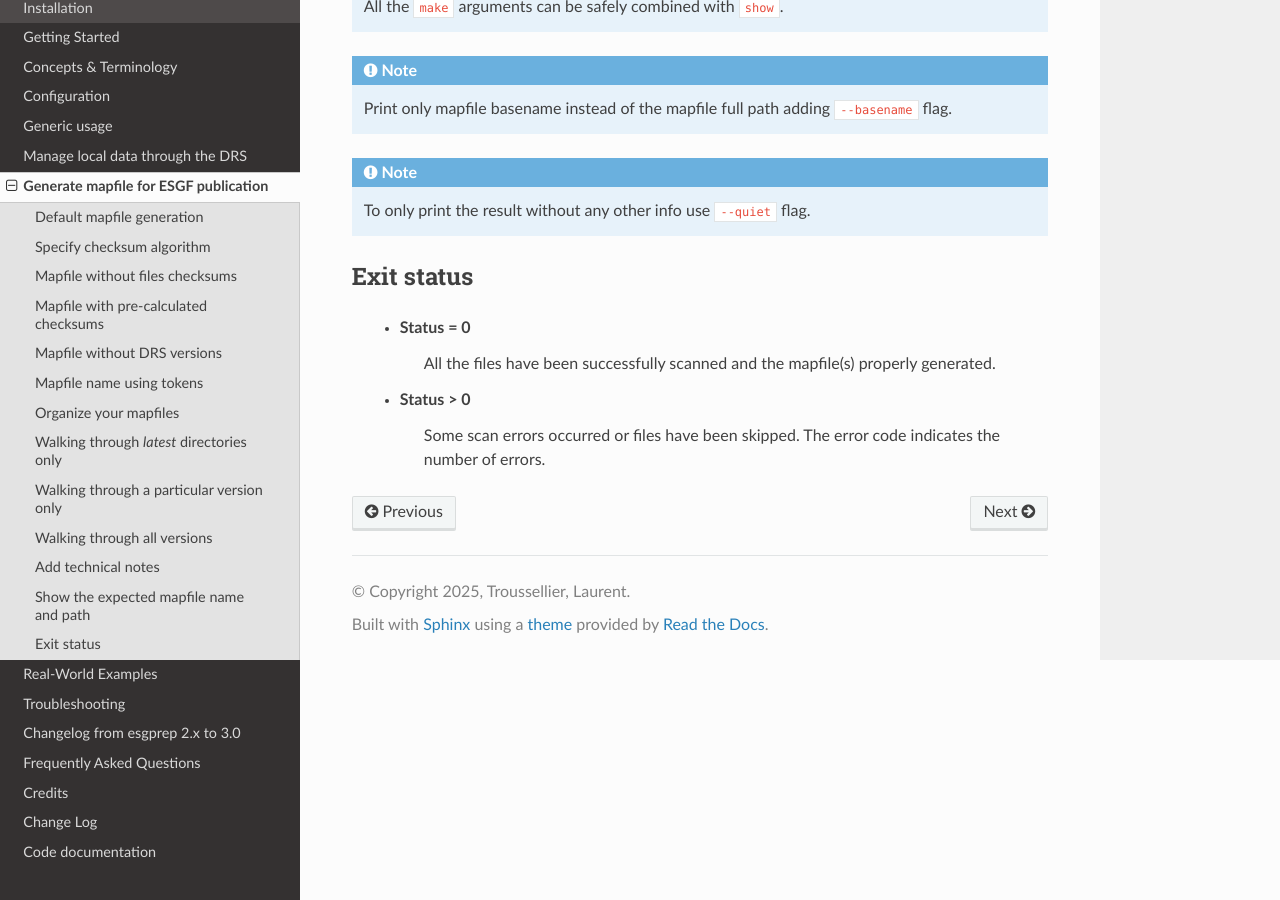
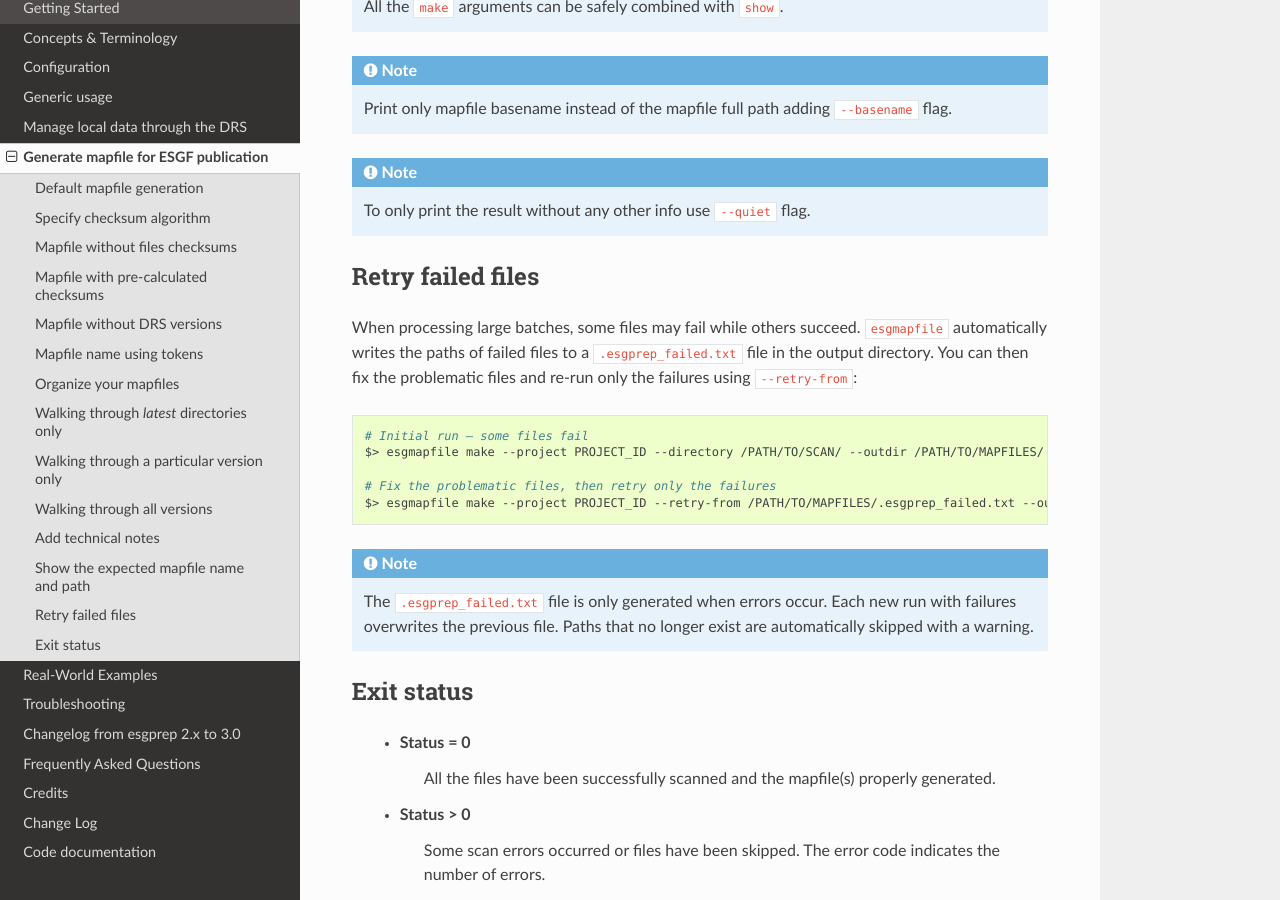
Before and after one commit to ESGF/esgf-prepare, a Sphinx documentation site: the page built from docs/mapfiles.rst, in a window 1280 px wide and 900 px high, scrolled down 4972 px. Built offline with Sphinx 7.4.7 and the Read the Docs theme 3.1.0, drawn with Linux system fonts in a browser that asks for light colours; the version number is read from the project's files by our own code; some of the changed text lies outside the part shown.

Commit message:
feat(doc): document the new option --retry-from

```diff
--- a/docs/mapfiles.rst
+++ b/docs/mapfiles.rst
@@ -12,7 +12,7 @@ Generate mapfile for ESGF publication
       # OR if using uv:
       uv run esgvoc use cmip6@latest
 
-   Without this step, ``esgmapfile`` commands will fail with: ``RuntimeError: universe connection is not initialized``
+   Without this step, ``esgmapfile`` commands will fail with: ``Vocabulary database for project '<project>' is not installed or active.``
 
    **Keep vocabularies updated:** Run ``esgvoc use <project>@latest`` periodically to get the latest controlled vocabulary
    updates from ESGF projects, ensuring compatibility with new experiments, models, and facet values.
@@ -216,6 +216,24 @@ In the case of ``--dataset-list`` if no file submitted, the standard input is us
 
 .. note:: To only print the result without any other info use ``--quiet`` flag.
 
+Retry failed files
+******************
+
+When processing large batches, some files may fail while others succeed. ``esgmapfile`` automatically writes the
+paths of failed files to a ``.esgprep_failed.txt`` file in the output directory. You can then fix the problematic
+files and re-run only the failures using ``--retry-from``:
+
+.. code-block:: bash
+
+    # Initial run — some files fail
+    $> esgmapfile make --project PROJECT_ID --directory /PATH/TO/SCAN/ --outdir /PATH/TO/MAPFILES/
+
+    # Fix the problematic files, then retry only the failures
+    $> esgmapfile make --project PROJECT_ID --retry-from /PATH/TO/MAPFILES/.esgprep_failed.txt --outdir /PATH/TO/MAPFILES/
+
+.. note:: The ``.esgprep_failed.txt`` file is only generated when errors occur. Each new run with failures
+    overwrites the previous file. Paths that no longer exist are automatically skipped with a warning.
+
 Exit status
 ***********
 
```
Also changed, not shown: docs/drs.rst (+19 -1 lines).
